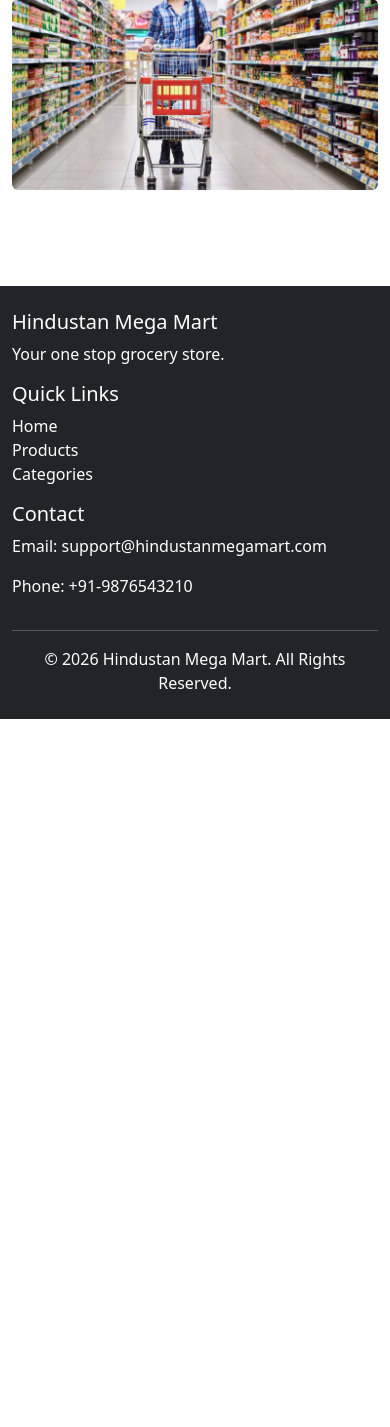
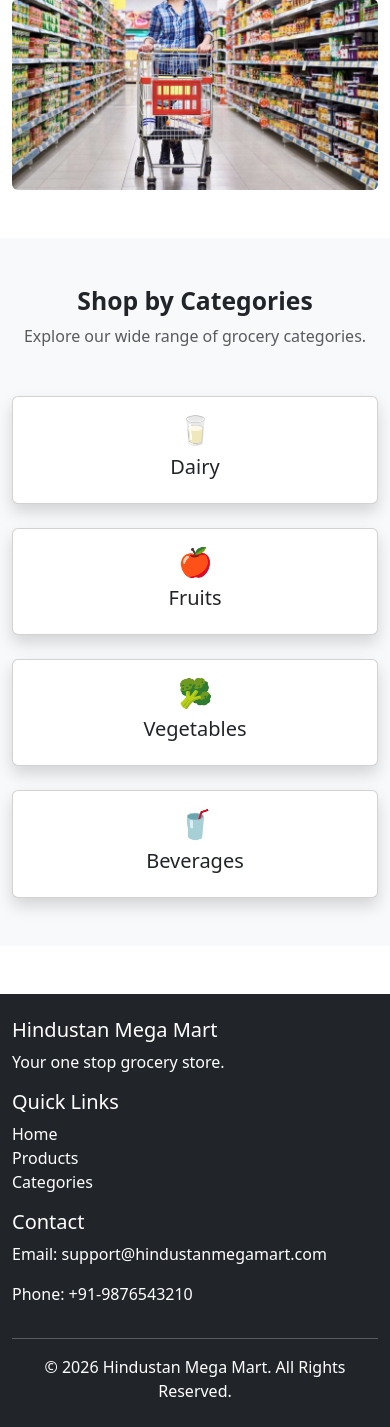
Before and after one commit to ravipushp/Hindustan-Mega-Mart, a Django app: page / in a window 390 px wide. Shown: the part 613-2040 px from the top of the page. Before the commit the page ends 1332 px from the top, so only its background shows below. Run offline with Django 5.2, Linux system fonts and the light colour scheme.

Commit message:
Add responsive category cards section

```diff
--- a/Hindustan-Mega-Mart/backend/templates/products/home.html
+++ b/Hindustan-Mega-Mart/backend/templates/products/home.html
@@ -78,10 +78,72 @@
 
             </div>
 
+               </div>
+
+    </div>
+
+</section>
+
+<!-- Shop by Categories -->
+<section class="py-5 bg-light">
+
+    <div class="container">
+
+        <div class="text-center mb-5">
+
+            <h2 class="fw-bold">
+                Shop by Categories
+            </h2>
+
+            <p class="text-muted">
+                Explore our wide range of grocery categories.
+            </p>
+
+        </div>
+
+        <div class="row g-4">
+
+            <div class="col-md-3">
+                <div class="card shadow h-100 text-center">
+                    <div class="card-body">
+                        <h1>🥛</h1>
+                        <h5>Dairy</h5>
+                    </div>
+                </div>
+            </div>
+
+            <div class="col-md-3">
+                <div class="card shadow h-100 text-center">
+                    <div class="card-body">
+                        <h1>🍎</h1>
+                        <h5>Fruits</h5>
+                    </div>
+                </div>
+            </div>
+
+            <div class="col-md-3">
+                <div class="card shadow h-100 text-center">
+                    <div class="card-body">
+                        <h1>🥦</h1>
+                        <h5>Vegetables</h5>
+                    </div>
+                </div>
+            </div>
+
+            <div class="col-md-3">
+                <div class="card shadow h-100 text-center">
+                    <div class="card-body">
+                        <h1>🥤</h1>
+                        <h5>Beverages</h5>
+                    </div>
+                </div>
+            </div>
+
         </div>
 
     </div>
 
 </section>
 
+
 {% endblock %}
```
